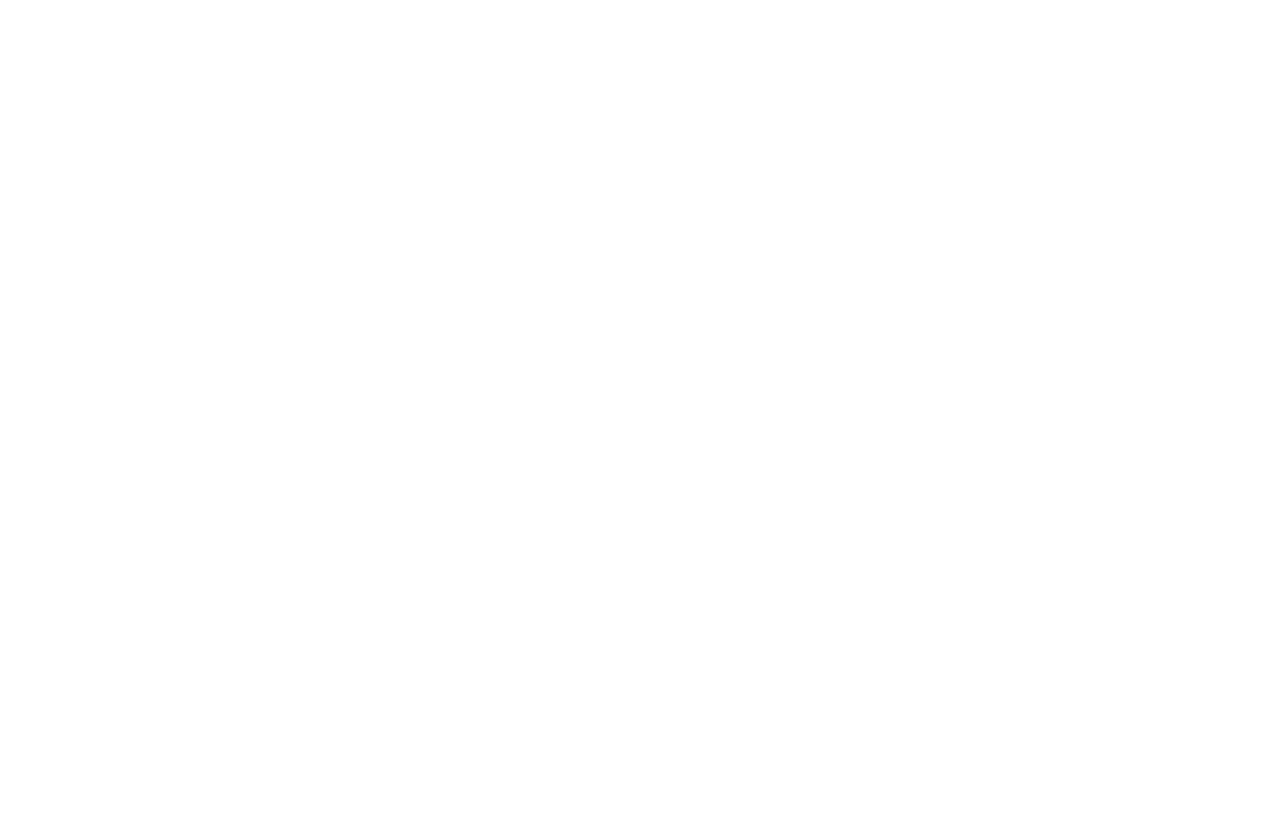
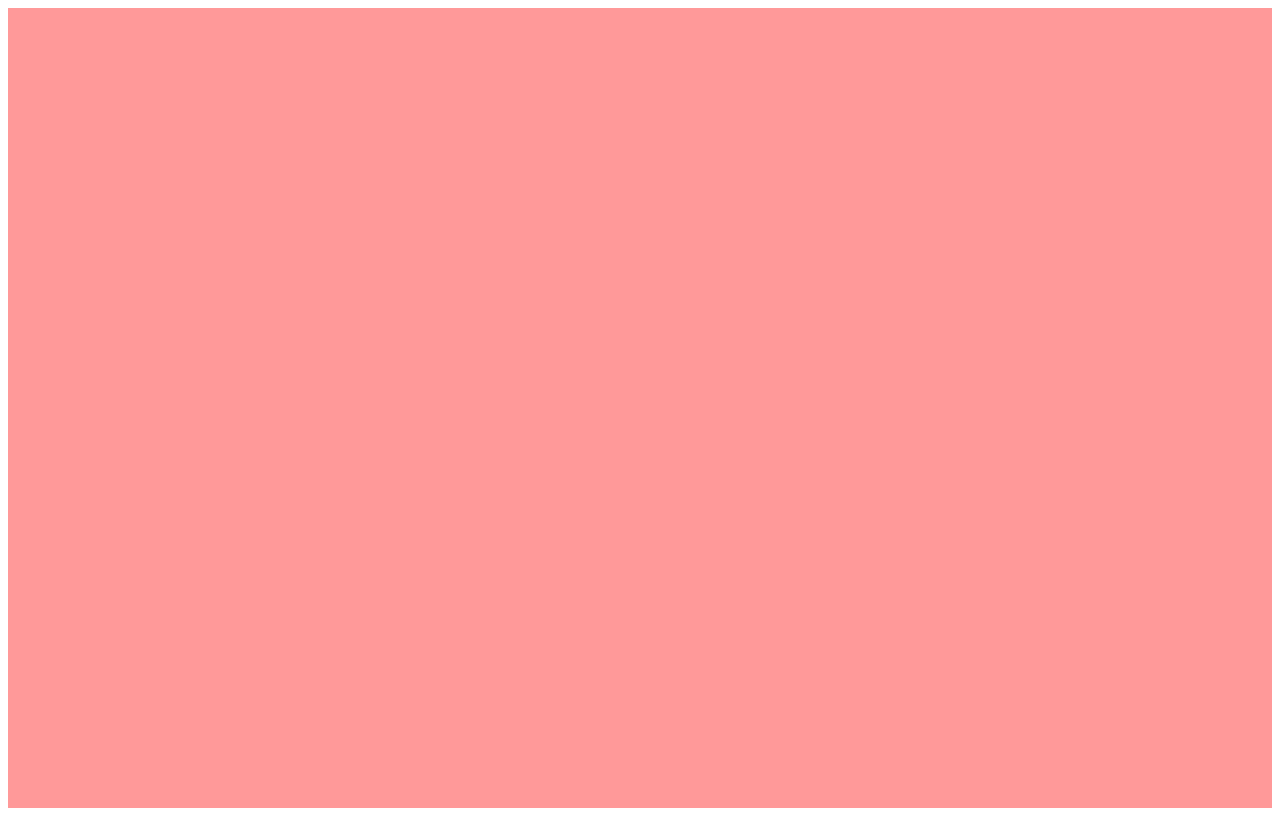
Before and after one commit to GooMoonRyoung/Etch-a-Sketch, a plain HTML site: page index.html in a window 1280 px wide. Drawn offline with Linux system fonts and the light colour scheme.

Commit message:
attached the js and css files to the index. Created 16 rows with divs.

```diff
--- a/index.html
+++ b/index.html
@@ -5,6 +5,8 @@
     <meta http-equiv="X-UA-Compatible" content="IE=edge">
     <meta name="viewport" content="width=device-width, initial-scale=1.0">
     <title>Etch A Sketch</title>
+    <script type="text/javascript" src="jsfile.js" defer></script>
+    <link rel="stylesheet" href="style.css">
 </head>
 <body>
     <div id="container"></div>
--- a/jsfile.js
+++ b/jsfile.js
@@ -2,3 +2,11 @@
 I will add 16 of these rows so that and this will allow me to have the grid that I want
 I will add a hover event to the boxes that adds a transition/css class and when the mouse is no longer hovering it transition back to normal.
 */
+
+const container = document.querySelector('#container');
+
+for ( i=0; i < 16; i++){
+    const row = document.createElement('div')
+    row.classList.add('row')
+    container.appendChild(row)
+}
--- a/style.css
+++ b/style.css
@@ -1,15 +1,19 @@
 #container{
     display: flex;
+    flex-direction: column;
 
 }
 
 .row{
     display: flex;
-
+    height: 50px;
+    background-color: red;
+    opacity: 40%;
+    flex-grow: auto;
 }
 
 
 .box{
     height: 50px;
-
+    flex: auto;
 }
```
Also changed, not shown: 1 other file.
